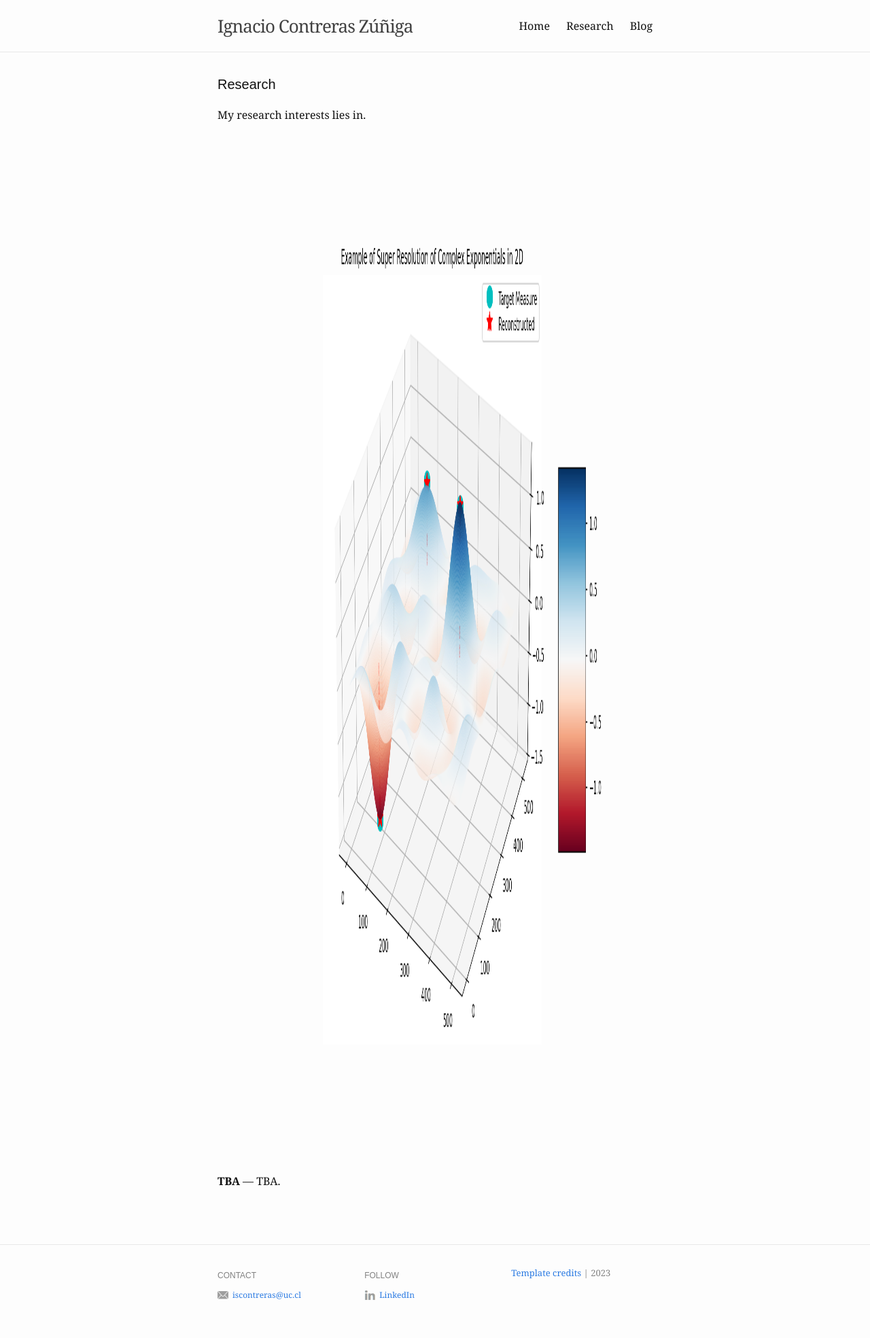
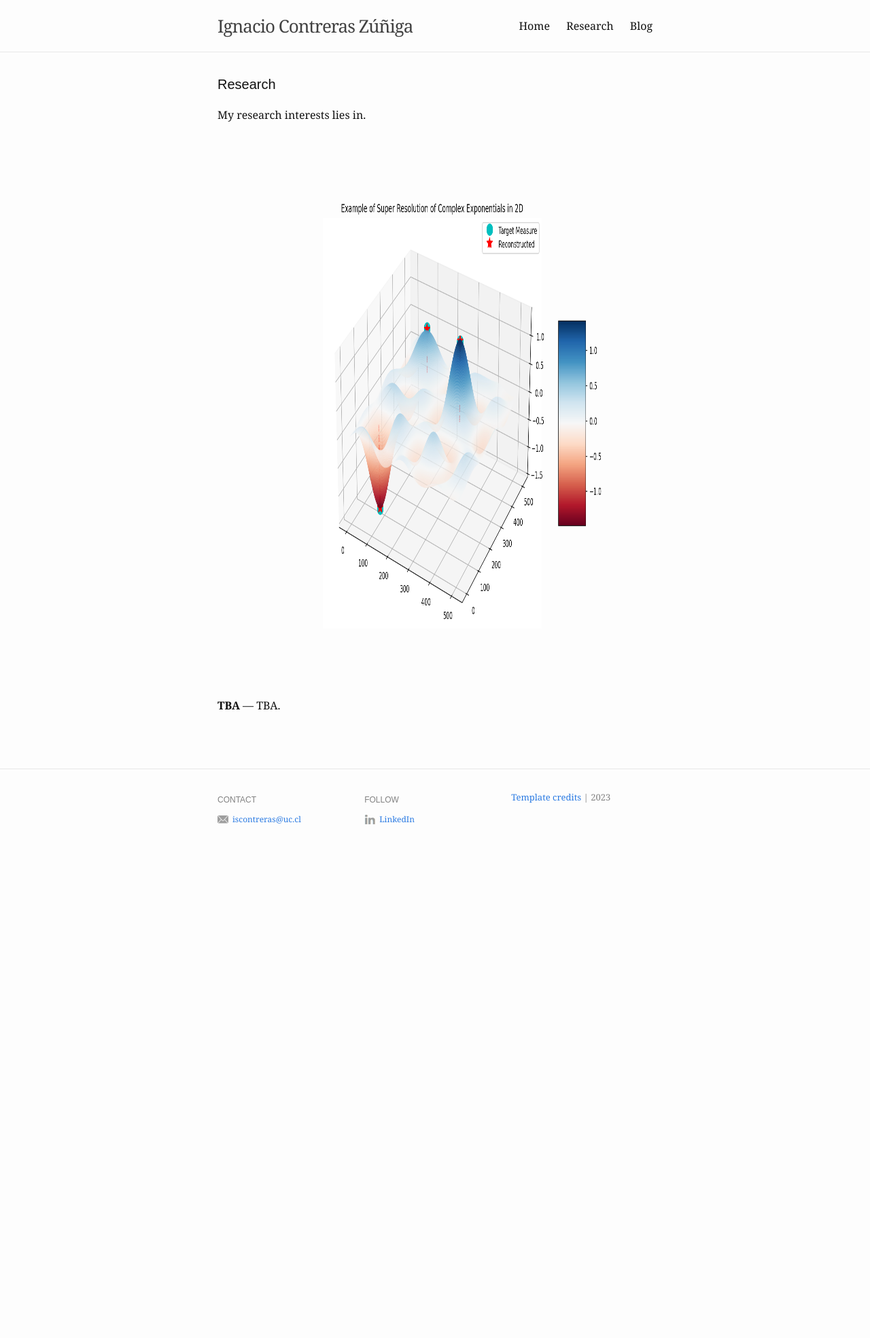
Before and after one commit to ignacontreras/ignacontreras.github.io, a Jekyll site: the page built from research.md, in a window 1280 px wide. Shown: the whole page at 68% size. Built offline with Jekyll 4.4.1, drawn with Linux system fonts in a browser that asks for light colours; after the commit the page ends 1269 px from its top, so only the background shows below that.

Commit message:
Update _research.scss

```diff
--- a/_sass/_research.scss
+++ b/_sass/_research.scss
@@ -7,6 +7,6 @@
 .research-bubble {
   float: left;
   padding-right: 20px;
-  width: 1500px;
-  height: 1500px;
+  width: 1200px;
+  height: 800px;
 }
```
